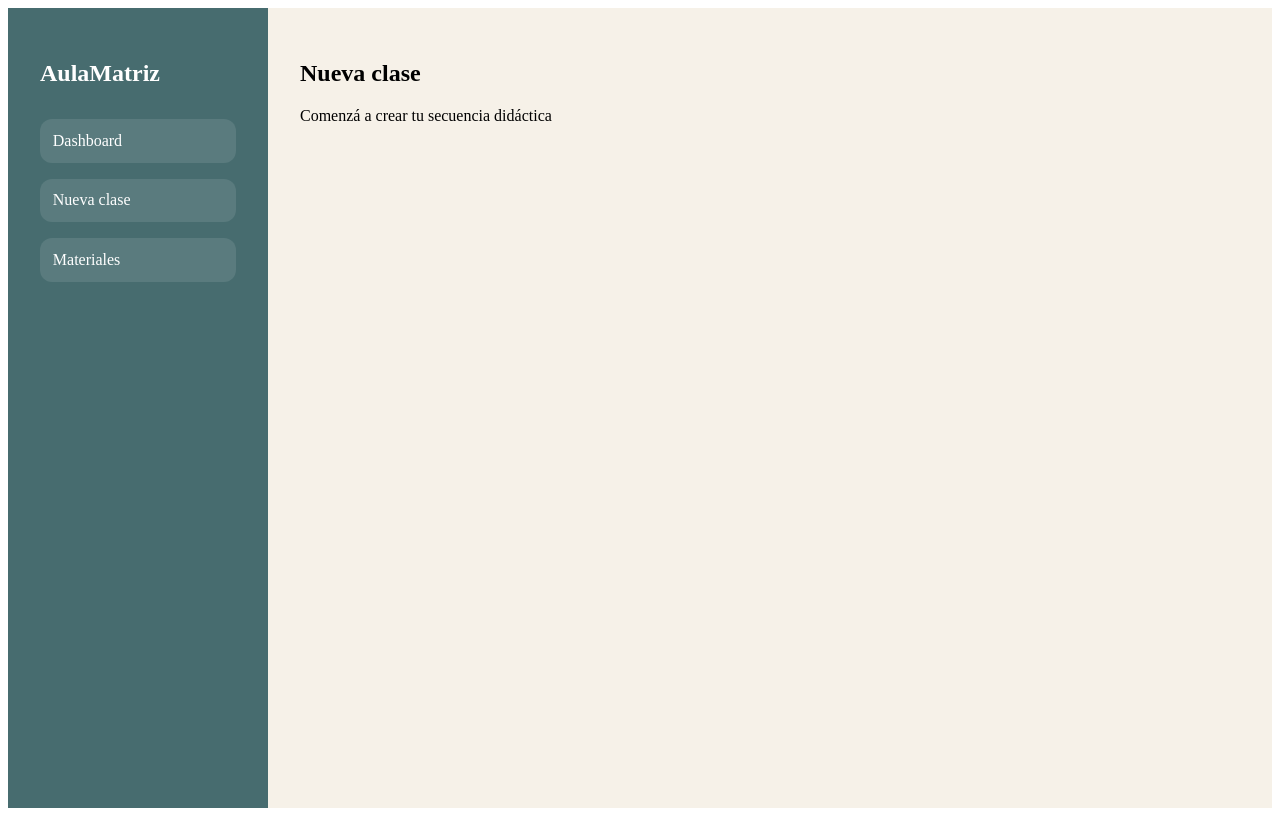
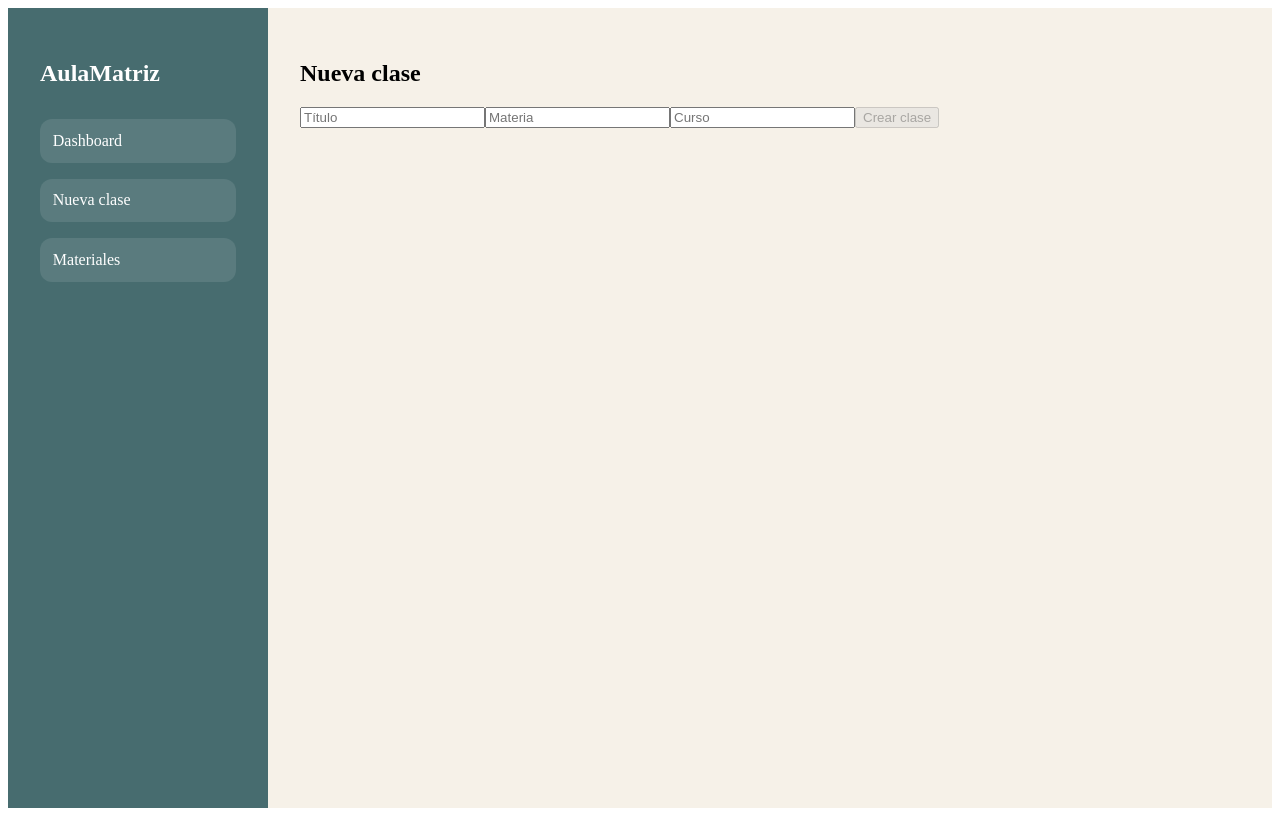
Before and after one commit to Diego-Kemer/aula-matriz, an Angular app: page /nueva-clase in a window 1280 px wide. Built offline with nearby package versions, Linux system fonts and the light colour scheme.

Commit message:
feat: add reactive lesson form with validation test

```diff
--- a/src/app/features/lesson-form/pages/lesson-form-page/lesson-form-page.html
+++ b/src/app/features/lesson-form/pages/lesson-form-page/lesson-form-page.html
@@ -1,4 +1,13 @@
 <section>
   <h2>Nueva clase</h2>
-  <p>Comenzá a crear tu secuencia didáctica</p>
+
+  <form [formGroup]="lessonForm" >
+    <input type="text" formControlName="title" placeholder="Título" />
+    <input type="text" formControlName="subject" placeholder="Materia" />
+    <input type="text" formControlName="course" placeholder="Curso" />
+
+    <button (click)="onSubmit()" type="submit" [disabled]="lessonForm.invalid">
+      Crear clase
+    </button>
+  </form>
 </section>
--- a/src/app/features/lesson-form/pages/lesson-form-page/lesson-form-page.ts
+++ b/src/app/features/lesson-form/pages/lesson-form-page/lesson-form-page.ts
@@ -1,11 +1,25 @@
-import { Component } from '@angular/core';
+import { Component, inject, OnInit } from '@angular/core';
+import { FormBuilder, FormGroup, ReactiveFormsModule, Validators } from '@angular/forms';
 
 @Component({
   selector: 'app-lesson-form-page',
-  imports: [],
+  imports: [ReactiveFormsModule],
   templateUrl: './lesson-form-page.html',
   styleUrl: './lesson-form-page.css',
 })
-export class LessonFormPage {
+export class LessonFormPage implements OnInit {
+  private fb = inject(FormBuilder)
+  lessonForm!: FormGroup;
 
+  ngOnInit(): void {
+    this.lessonForm = this.fb.group({
+      title: ['', [Validators.required]],
+      subject: ['', [Validators.required]],
+      course: ['', [Validators.required]]
+    })
+  }
+
+  onSubmit(){
+    console.log(this.lessonForm.value)
+  }
 }
```
Also changed, not shown: 1 other file (tests, documents, lock files or other folders).
